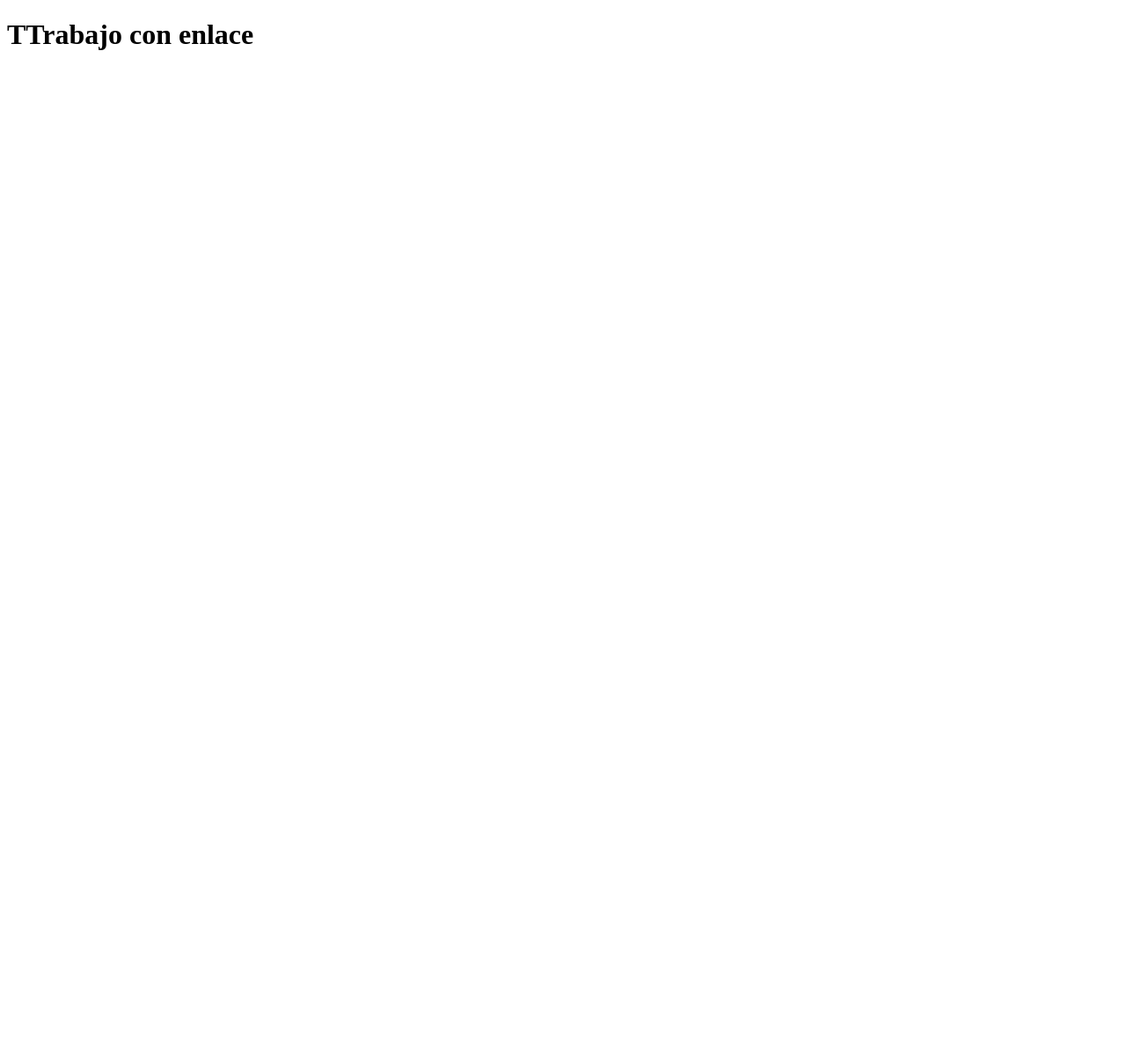
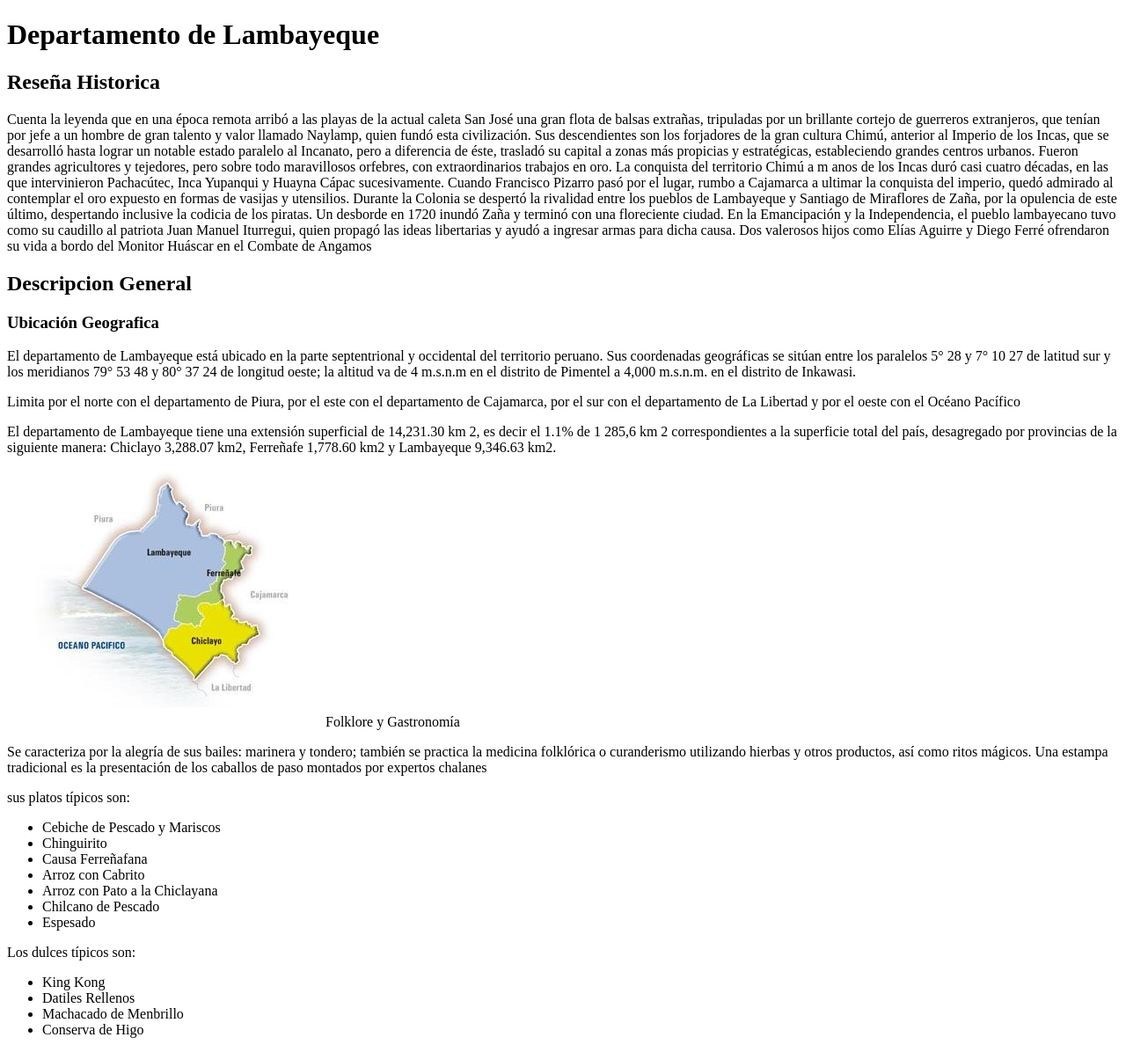
Before and after one commit to justo3287/dise-owebGO, a plain HTML site: page sesion04/index.html in a window 1280 px wide. Shown: the whole page at 88% size. Before the commit the page ends 800 px from the top, so only its background shows below. Drawn offline with Linux system fonts and the light colour scheme.

Commit message:
respaldo5

```diff
--- a/sesion04/index.html
+++ b/sesion04/index.html
@@ -7,6 +7,67 @@
     <title>SESION 04</title>
 </head>
 <body>
-    <h1>TTrabajo con enlace</h1>
-</body>
+    <h1>Departamento de Lambayeque</h1>
+    <h2>Reseña Historica</h2>
+     <p>Cuenta la leyenda que en una época remota arribó a las playas de la actual caleta San José una gran
+        flota de balsas extrañas, tripuladas por un brillante cortejo de guerreros extranjeros, que tenían
+        por jefe a un hombre de gran talento y valor llamado Naylamp, quien fundó esta civilización.
+        Sus descendientes son los forjadores de la gran cultura Chimú, anterior al Imperio de los Incas, que
+        se desarrolló hasta lograr un notable estado paralelo al Incanato, pero a diferencia de éste, trasladó
+        su capital a zonas más propicias y estratégicas, estableciendo grandes centros urbanos.
+        Fueron grandes agricultores y tejedores, pero sobre todo maravillosos orfebres, con extraordinarios
+         trabajos en oro. La conquista del territorio Chimú a m anos de los Incas duró casi cuatro décadas, en
+         las que intervinieron Pachacútec, Inca Yupanqui y Huayna Cápac sucesivamente. Cuando Francisco Pizarro
+         pasó por el lugar, rumbo a Cajamarca a ultimar la conquista del imperio, quedó admirado al contemplar
+         el oro expuesto en formas de vasijas y utensilios. Durante la Colonia se despertó la rivalidad entre
+         los pueblos de Lambayeque y Santiago de Miraflores de Zaña, por la opulencia de este último, despertando
+         inclusive la codicia de los piratas. Un desborde en 1720 inundó Zaña y terminó con una floreciente ciudad.
+         En la Emancipación y la Independencia, el pueblo lambayecano tuvo como su caudillo al patriota Juan Manuel
+         Iturregui, quien propagó las ideas libertarias y ayudó a ingresar armas para dicha causa. Dos valerosos
+         hijos como Elías Aguirre y Diego Ferré ofrendaron su vida a bordo del Monitor Huáscar en el Combate de
+         Angamos </p>
+
+    <h2>Descripcion General</h2>
+        <h3>Ubicación Geografica</h3>
+       <p>El departamento de Lambayeque está ubicado en la parte septentrional y occidental del territorio peruano.
+            Sus coordenadas geográficas se sitúan entre los paralelos 5° 28 y 7° 10 27 de latitud sur y los meridianos
+            79° 53 48 y 80° 37 24 de longitud oeste; la altitud va de 4 m.s.n.m en el distrito de Pimentel a
+            4,000 m.s.n.m. en el distrito de Inkawasi.<br></p>
+
+       <p>Limita por el norte con el departamento de Piura, por el este con el departamento de Cajamarca, por el
+           sur con el departamento de La Libertad y por el oeste con el Océano Pacífico</p>
+
+        <p>El departamento de Lambayeque tiene una extensión superficial de 14,231.30 km 2, es decir el 1.1% de
+            1 285,6 km 2 correspondientes a la superficie total del país, desagregado por provincias de la
+            siguiente manera: Chiclayo 3,288.07 km2, Ferreñafe 1,778.60 km2 y Lambayeque 9,346.63 km2.</p>
+        <p>
+            <img src="img/mapa.jpg" alt="mapa politico region Lambayeque>
+        </p>
+
+        <h3>Folklore y Gastronomía</h3>
+        <p>Se caracteriza por la alegría de sus bailes: marinera y tondero; también se practica la medicina folklórica
+            o curanderismo utilizando hierbas y otros productos, así como ritos mágicos. Una estampa tradicional es la
+            presentación de los caballos de paso montados por expertos chalanes</p>
+        <p>sus platos típicos son:<br>
+            <ul>
+                <li>Cebiche de Pescado y Mariscos</li>
+                <li>Chinguirito</li>
+                <li>Causa Ferreñafana</li>
+                <li>Arroz con Cabrito</li>
+                <li>Arroz con Pato a la Chiclayana</li>
+                <li>Chilcano de Pescado</li>
+                <li>Espesado</li>
+            </ul>
+             Los dulces típicos son:
+             <ul>
+                <li>King Kong</li>
+                <li>Datiles Rellenos</li>
+                <li>Machacado de Menbrillo</li>
+                <li>Conserva de Higo</li>
+
+            </ul>
+
+
+
+ </body>
 </html>
```
Also changed, not shown: sesion04/img/mapa.jpg (added).
